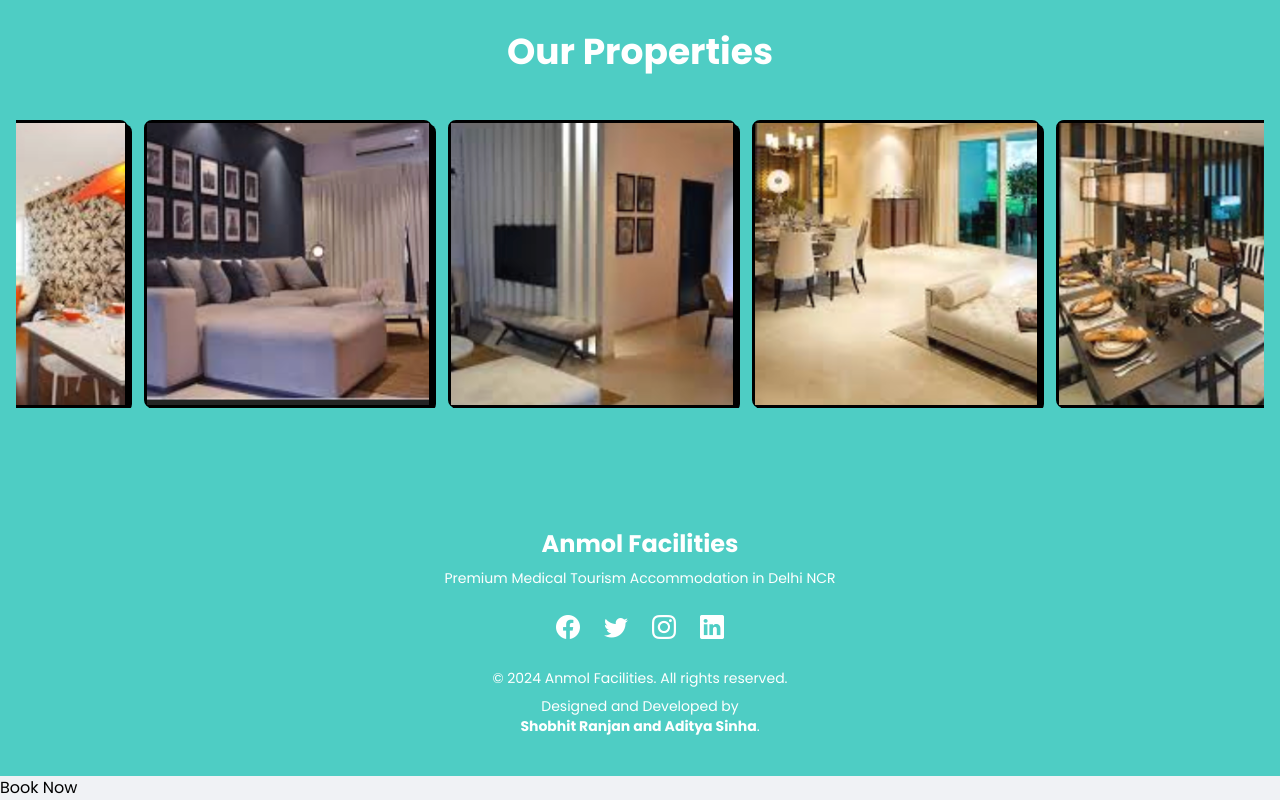
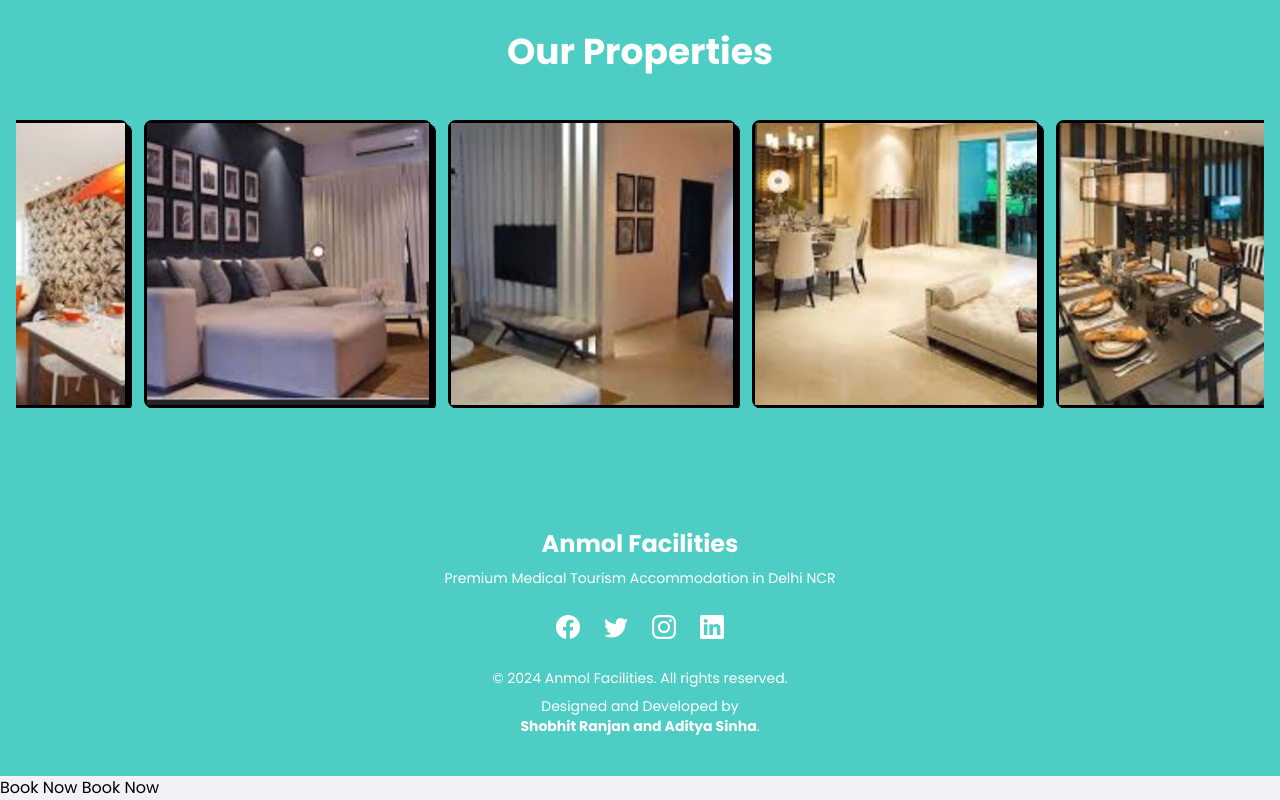
Before and after one commit to adityanation/Premium-Medical-Tourism-Accommodation-in-Delhi-NCR, a plain HTML site: page index.html in a window 1280 px wide. Shown: the part 1056-1856 px from the top of the page. Drawn offline with nearby package versions, Linux system fonts and the light colour scheme.

Commit message:
Update index.html

```diff
--- a/index.html
+++ b/index.html
@@ -433,3 +433,15 @@ function bookViaWhatsApp() {
 <button onclick="location.href='https://wa.me/1234567890?text=I want to book a service.'">
     Book Now
 </button>
+
+<button onclick="bookViaWhatsApp()">Book Now</button>
+
+<script>
+function bookViaWhatsApp() {
+    var phoneNumber = "7678529793"; // Replace with your actual WhatsApp number
+    var message = "I want to book a service."; // Custom message
+    var url = "https://wa.me/" + phoneNumber + "?text=" + encodeURIComponent(message);
+
+    window.open(url, "_blank"); // Opens WhatsApp in a new tab
+}
+</script>
```
